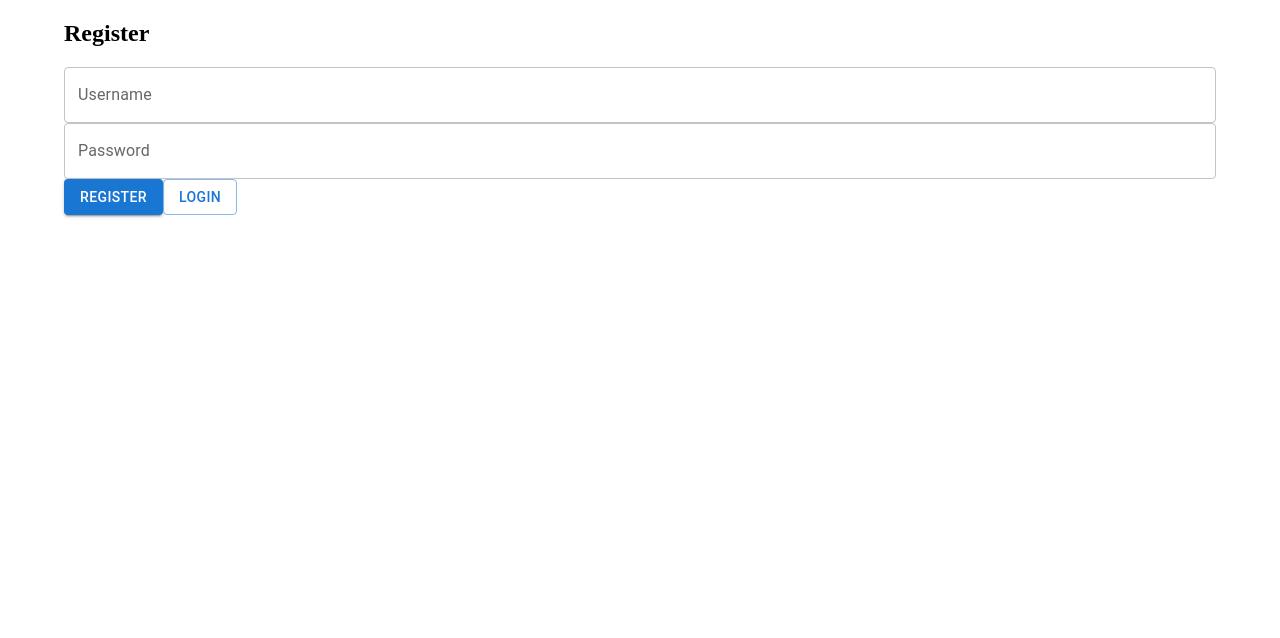
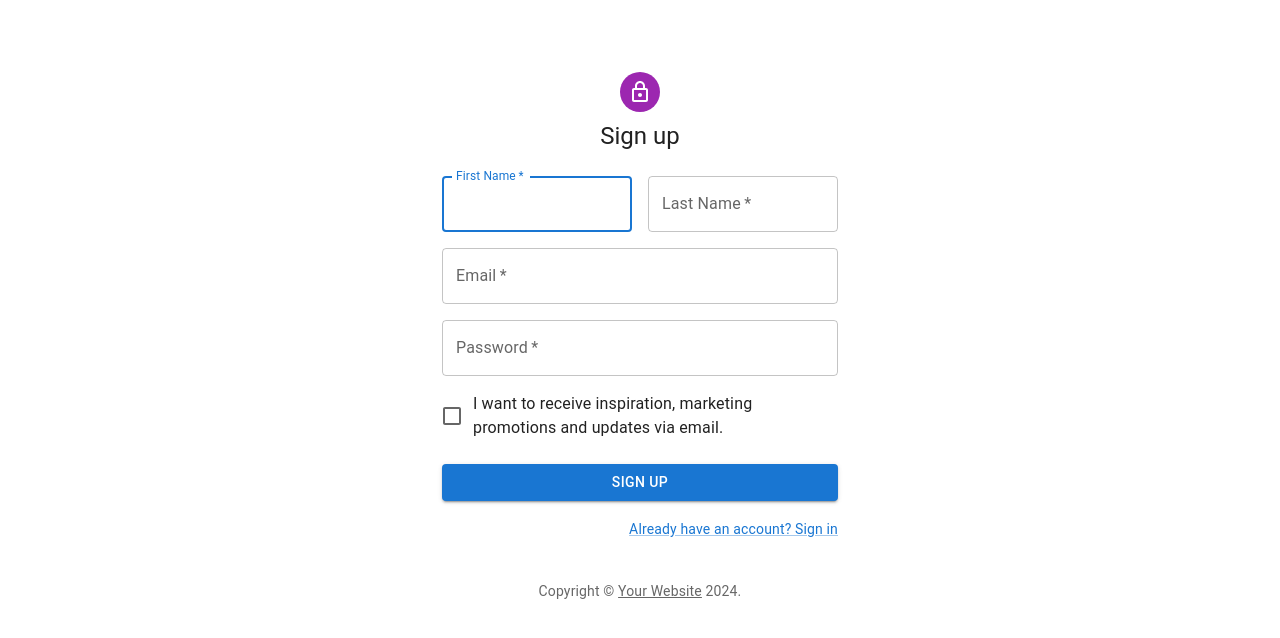
Before and after one commit to d0vak1n/ProjectColabo, a React (Vite) app in the folder ProjectColaboFront/: page /register in a window 1280 px wide. Shown: the top 638 px of the page. Built offline with nearby package versions, Linux system fonts and the light colour scheme.

Commit message:
feat: register view changed

```diff
--- a/ProjectColaboFront/src/components/Auth/Register.jsx
+++ b/ProjectColaboFront/src/components/Auth/Register.jsx
@@ -1,17 +1,31 @@
 import { useState } from 'react';
-import { TextField, Button, Container } from '@mui/material';
+import { TextField, Button, Container, Grid, Link, Typography, CssBaseline, Box, Avatar, FormControlLabel, Checkbox } from '@mui/material';
 import axios from 'axios';
 import { useNavigate } from 'react-router-dom';
+import LockOutlinedIcon from '@mui/icons-material/LockOutlined';
+
+function Copyright(props) {
+  return (
+    <Typography variant="body2" color="text.secondary" align="center" {...props}>
+      {'Copyright © '}
+      <Link color="inherit" href="https://mui.com/">
+        Your Website
+      </Link>{' '}
+      {new Date().getFullYear()}
+      {'.'}
+    </Typography>
+  );
+}
 
 const Register = () => {
-  const [username, setUsername] = useState('');
+  const [email, setEmail] = useState('');
   const [password, setPassword] = useState('');
   const navigate = useNavigate();
 
   const handleSubmit = async (e) => {
     e.preventDefault();
     try {
-      await axios.post('http://localhost:5000/register', { username, password });
+      await axios.post('http://localhost:5000/register', { email, password });
       alert('User registered successfully');
     } catch (error) {
       console.error('There was an error registering!', error);
@@ -19,25 +33,90 @@ const Register = () => {
   };
 
   return (
-    <Container>
-      <h2>Register</h2>
-      <form onSubmit={handleSubmit}>
+      <Container component="main" maxWidth="xs">
+        <CssBaseline />
+        <Box
+          sx={{
+            marginTop: 8,
+            display: 'flex',
+            flexDirection: 'column',
+            alignItems: 'center',
+          }}
+        >
+          <Avatar sx={{ m: 1, bgcolor: 'secondary.main' }}>
+            <LockOutlinedIcon />
+          </Avatar>
+          <Typography component="h1" variant="h5">
+            Sign up
+          </Typography>
+          <Box component="form" noValidate onSubmit={handleSubmit} sx={{ mt: 3 }}>
+            <Grid container spacing={2}>
+              <Grid item xs={12} sm={6}>
                 <TextField
-          label="Username"
-          value={username}
-          onChange={(e) => setUsername(e.target.value)}
+                  autoComplete="given-name"
+                  name="firstName"
+                  required
                   fullWidth
+                  id="firstName"
+                  label="First Name"
+                  autoFocus
                 />
+              </Grid>
+              <Grid item xs={12} sm={6}>
                 <TextField
+                  required
+                  fullWidth
+                  id="lastName"
+                  label="Last Name"
+                  name="lastName"
+                  autoComplete="family-name"
+                />
+              </Grid>
+              <Grid item xs={12}>
+                <TextField
+                  required
+                  fullWidth
+                  label="Email"
+                  value={email}
+                  onChange={(e) => setEmail(e.target.value)}
+                />
+              </Grid>
+              <Grid item xs={12}>
+                <TextField
+                  required
+                  fullWidth
                   label="Password"
                   type="password"
                   value={password}
                   onChange={(e) => setPassword(e.target.value)}
+                  autoComplete="new-password"
+                />
+              </Grid>
+              <Grid item xs={12}>
+                <FormControlLabel
+                  control={<Checkbox value="allowExtraEmails" color="primary" />}
+                  label="I want to receive inspiration, marketing promotions and updates via email."
+                />
+              </Grid>
+            </Grid>
+            <Button
+              type="submit"
               fullWidth
-        />
-        <Button type="submit" variant="contained" color="primary">Register</Button>
-        <Button type="button" variant="outlined" color="primary" onClick={() => {navigate("/login")}}>Login</Button>
-      </form>
+              variant="contained"
+              sx={{ mt: 3, mb: 2 }}
+            >
+              Sign Up
+            </Button>
+            <Grid container justifyContent="flex-end">
+              <Grid item>
+                <Link component="button" onClick={() => {navigate("/login")}} variant="body2">
+                  Already have an account? Sign in
+                </Link>
+              </Grid>
+            </Grid>
+          </Box>
+        </Box>
+        <Copyright sx={{ mt: 5 }} />
       </Container>
   );
 };
```
Lines whose indentation alone changed are shown as unchanged.
